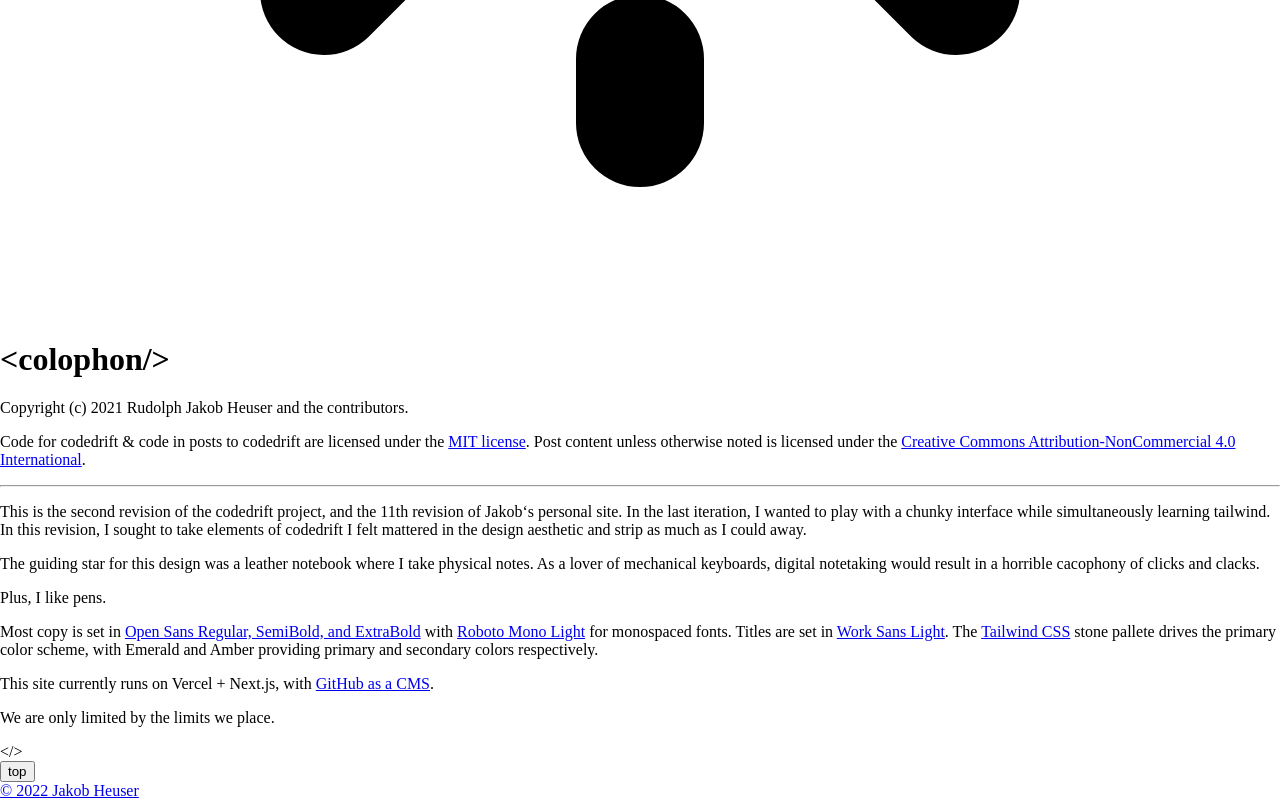
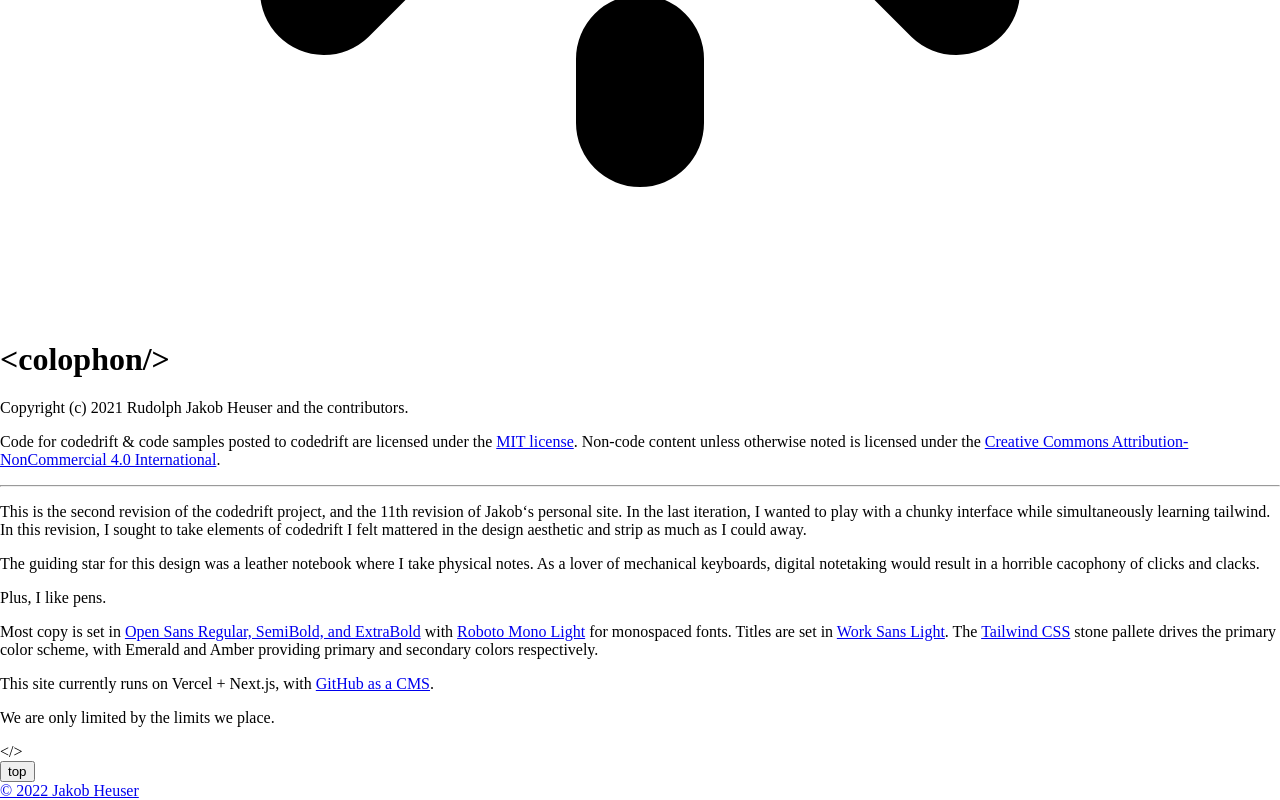
Before and after one commit to jakobo/codedrift, a Next.js app: page /colophon in a window 1280 px wide. Shown: the part 7462-8262 px from the top of the page. Built offline with nearby package versions, Linux system fonts and the light colour scheme; what tailwind-children would draw is missing.

Commit message:
fix: Cleans up intro and colophon

```diff
--- a/pages/colophon.tsx
+++ b/pages/colophon.tsx
@@ -23,12 +23,12 @@ const Colophon: React.FC<{}> = () => {
         <div className={PROSE}>
           <p>Copyright (c) 2021 Rudolph Jakob Heuser and the contributors.</p>
           <p>
-            Code for codedrift &amp; code in posts to codedrift are licensed
-            under the{" "}
+            Code for codedrift &amp; code samples posted to codedrift are
+            licensed under the{" "}
             <Link href="https://github.com/jakobo/codedrift/blob/main/LICENSE-posts">
               <a>MIT license</a>
             </Link>
-            . Post content unless otherwise noted is licensed under the{" "}
+            . Non-code content unless otherwise noted is licensed under the{" "}
             <a href="http://creativecommons.org/licenses/by-nc/4.0/">
               Creative Commons Attribution-NonCommercial 4.0 International
             </a>
--- a/pages/index.tsx
+++ b/pages/index.tsx
@@ -61,16 +61,15 @@ const Home: React.FC<{}> = () => {
               Hey 👋🏼, I&rsquo;m Jakob
             </h1>
             <p className="font-sans">
-              I&lsquo;m the co-founder of{" "}
+              I&lsquo;m a co-founder of{" "}
               <a href="https://taskless.io" className={linkClasses}>
                 Taskless
               </a>
-              , the world&lsquo;s fastest job queueing system for serverless and
-              edge computing.
+              , a robust job queueing system for serverless and edge computing.
             </p>
             <p className="font-sans mt-3">
-              The messy parts when we build things is my happy place.
-              Ocassionally, I write about{" "}
+              The messy part of building things is my happy place. Ocassionally,
+              I write about{" "}
               <Link href="/thunked/tag/%F0%9F%93%9A%20Code">
                 <a className={linkClasses}>code</a>
               </Link>{" "}
@@ -83,7 +82,11 @@ const Home: React.FC<{}> = () => {
               <Link href="/notes">
                 <a className={linkClasses}>working notes</a>
               </Link>
-              .
+              . I also give back to the industry that&apos;s given me so much,{" "}
+              <Link href="/support">
+                <a className={linkClasses}>helping others</a>
+              </Link>{" "}
+              on their journey.
             </p>
           </div>
 
```
